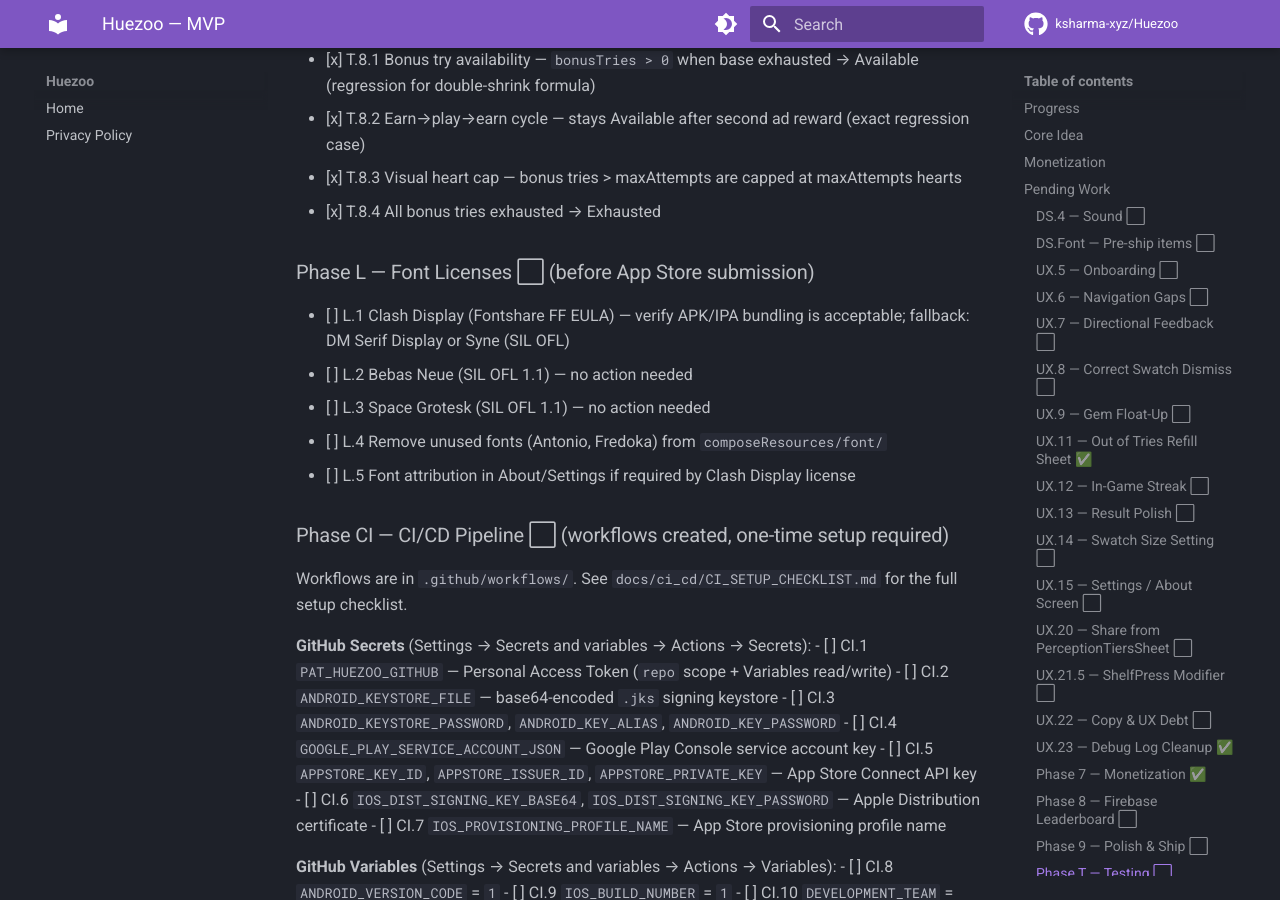
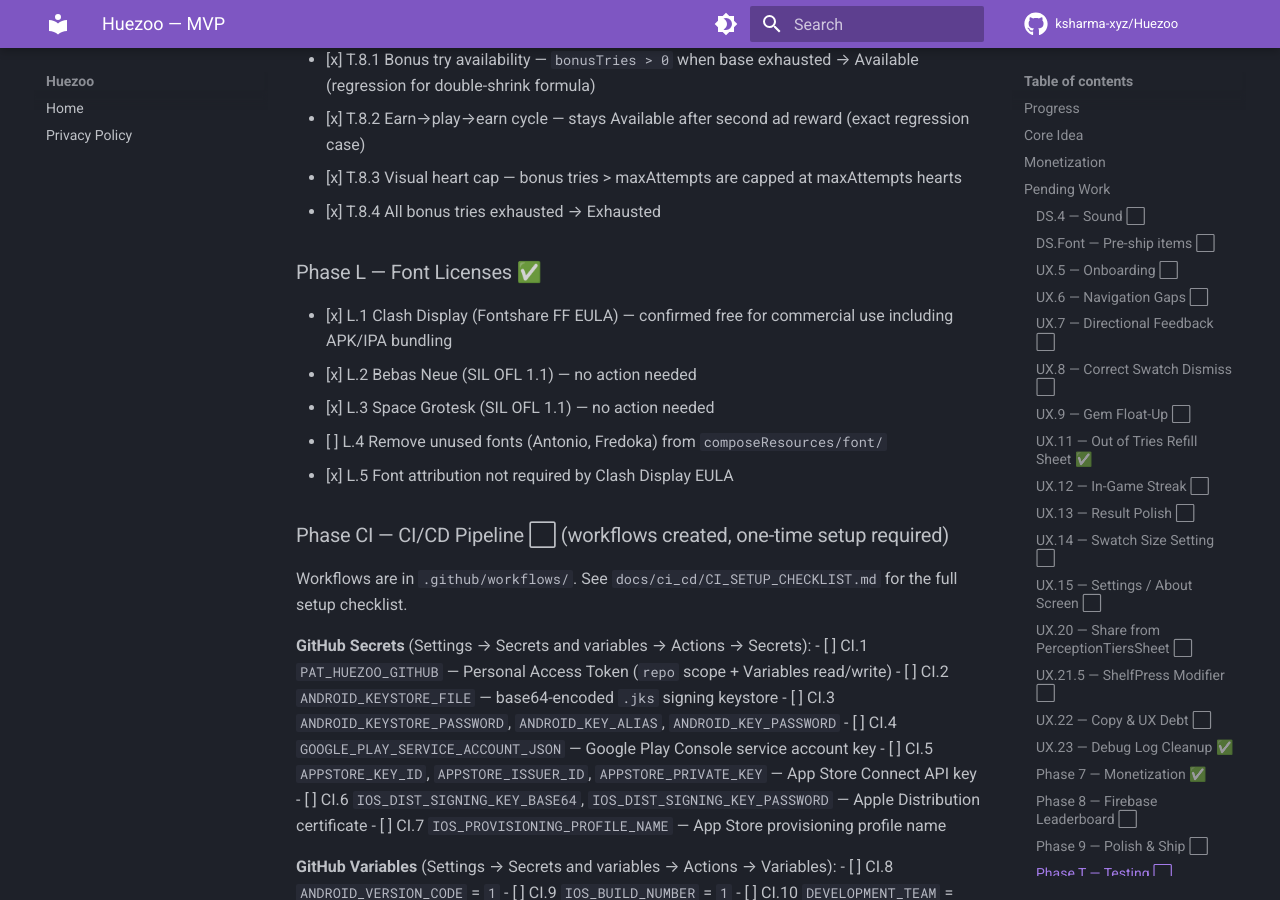
Before and after one commit to ksharma-xyz/HueZoo, an MkDocs documentation site: the page built from docs/MVP.md, in a window 1280 px wide and 900 px high, scrolled down 6273 px. Built offline with MkDocs 1.6.1 and Material for MkDocs 9.7.7, drawn with Linux system fonts in a browser that asks for light colours; comment, search, counter and statistics services are not loaded; some of the changed text lies outside the part shown.

Commit message:
feat(observability): wire Firebase Crashlytics into safeLaunch + mark font licences done
- ViewModelExt.kt: replace silent swallow with Firebase.crashlytics.recordException(throwable)
  so all uncaught ViewModel coroutine exceptions are now reported to Crashlytics
- Typography.kt: remove ⚠️ pre-ship warning comment — Clash Display EULA confirmed ✓
- docs/MVP.md: Phase L → ✅; Crashlytics wired; 9.0 placeholder-icons note already committed

Co-Authored-By: Claude Sonnet 4.6 <noreply@anthropic.com>

```diff
--- a/docs/MVP.md
+++ b/docs/MVP.md
@@ -22,7 +22,7 @@ Completed phases archived in `docs/archive/MVP_COMPLETED.md`.
 | 9 | Polish + ship | ⬜ |
 | CI | CI/CD pipeline — workflows created, **one-time setup required** | ⬜ |
 | T | Unit tests | Partial |
-| L | Font license review | ⬜ |
+| L | Font license review | ✅ |
 
 ---
 
@@ -180,12 +180,12 @@ Open app
 - [x] T.8.3 Visual heart cap — bonus tries > maxAttempts are capped at maxAttempts hearts
 - [x] T.8.4 All bonus tries exhausted → Exhausted
 
-### Phase L — Font Licenses ⬜ (before App Store submission)
-- [ ] L.1 Clash Display (Fontshare FF EULA) — verify APK/IPA bundling is acceptable; fallback: DM Serif Display or Syne (SIL OFL)
-- [ ] L.2 Bebas Neue (SIL OFL 1.1) — no action needed
-- [ ] L.3 Space Grotesk (SIL OFL 1.1) — no action needed
+### Phase L — Font Licenses ✅
+- [x] L.1 Clash Display (Fontshare FF EULA) — confirmed free for commercial use including APK/IPA bundling
+- [x] L.2 Bebas Neue (SIL OFL 1.1) — no action needed
+- [x] L.3 Space Grotesk (SIL OFL 1.1) — no action needed
 - [ ] L.4 Remove unused fonts (Antonio, Fredoka) from `composeResources/font/`
-- [ ] L.5 Font attribution in About/Settings if required by Clash Display license
+- [x] L.5 Font attribution not required by Clash Display EULA
 
 ### Phase CI — CI/CD Pipeline ⬜ (workflows created, one-time setup required)
 
@@ -250,7 +250,7 @@ Workflows are in `.github/workflows/`. See `docs/ci_cd/CI_SETUP_CHECKLIST.md` fo
 - [x] UX.23 debug logs removed
 - [ ] Phase 8 live or behind feature flag
 - [ ] DS.4 sound wired
-- [ ] Phase L font license review
+- [x] Phase L font license review
 - [ ] UX.5.1 first-launch onboarding
 - [ ] UX.6.2 leaderboard button hidden until Firebase live
 - [ ] App icon + splash (9.1)
```
Also changed, not shown: 2 other files.
